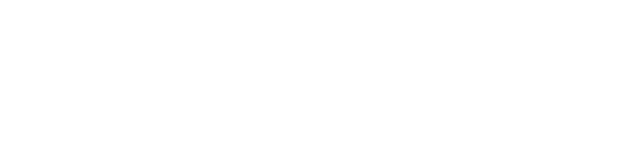
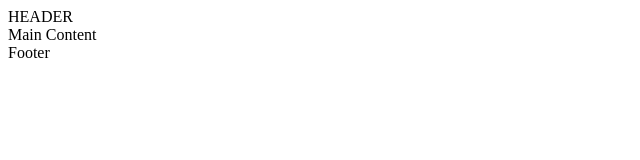
Before and after one commit to taz1003/Love-Running, a plain HTML site: page index.html in a window 1280 px wide. Shown: the whole page, without its empty margins (0-640 px from the left). Drawn offline with Linux system fonts and the light colour scheme.

Commit message:
Create general page structure

```diff
--- a/index.html
+++ b/index.html
@@ -4,6 +4,10 @@
 <head>
     <meta charset="UTF-8">
     <meta name="viewport" content="width=device-width, initial-scale=1.0">
+    <!-- Meta tags for search engines -->
+    <meta name="description"
+        content="Love running. Club for runners in Dublin, Ireland. Urban running, trail running. Dublin docklands and Phoenix Park">
+    <meta name="keywords" content="love running, run, running club, runners Ireland, Dublin, sport, exercise">
     <!--Title  -->
     <title>Love Running</title>
     <!-- Favicon -->
@@ -13,6 +17,12 @@
 </head>
 
 <body>
+    <!-- Header -->
+    <header> HEADER </header>
+    <!-- Main Content -->
+    <main> Main Content</main>
+    <!-- Footer -->
+    <footer> Footer</footer>
 
 </body>
 
```
